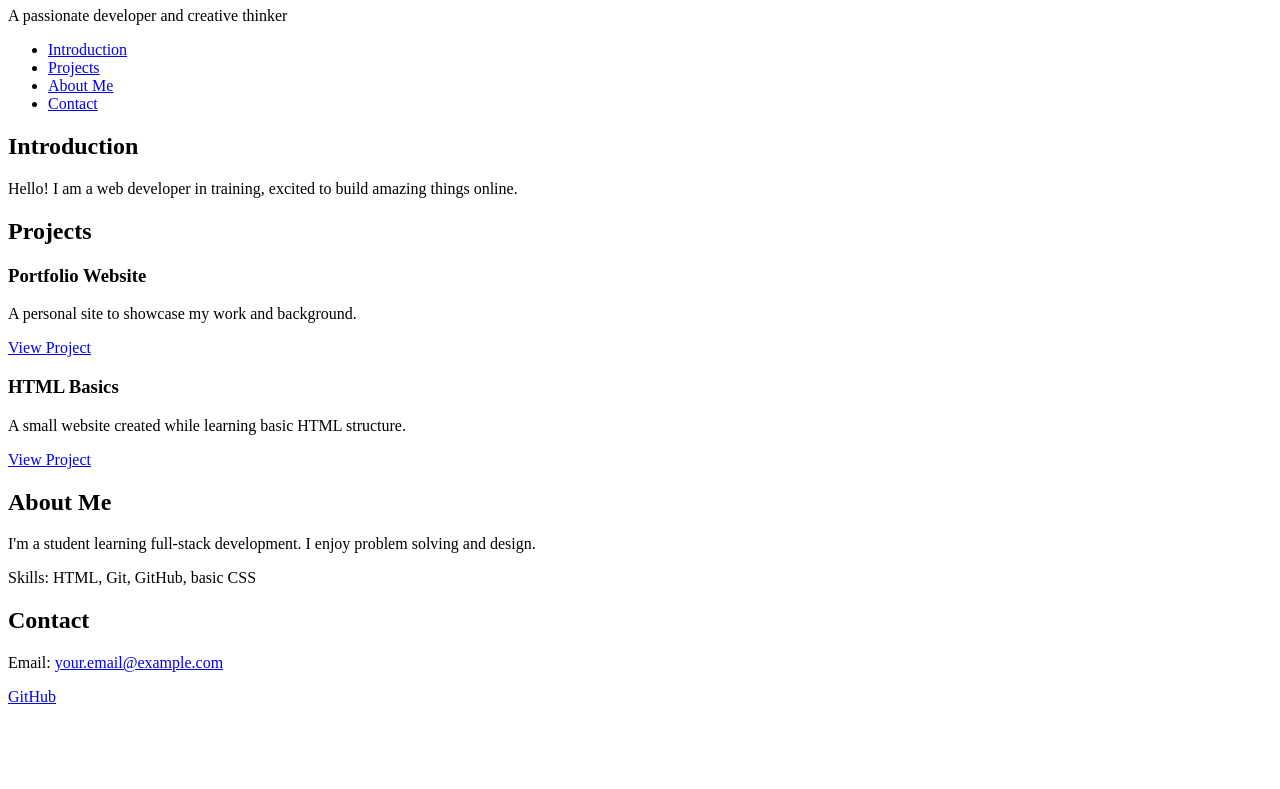
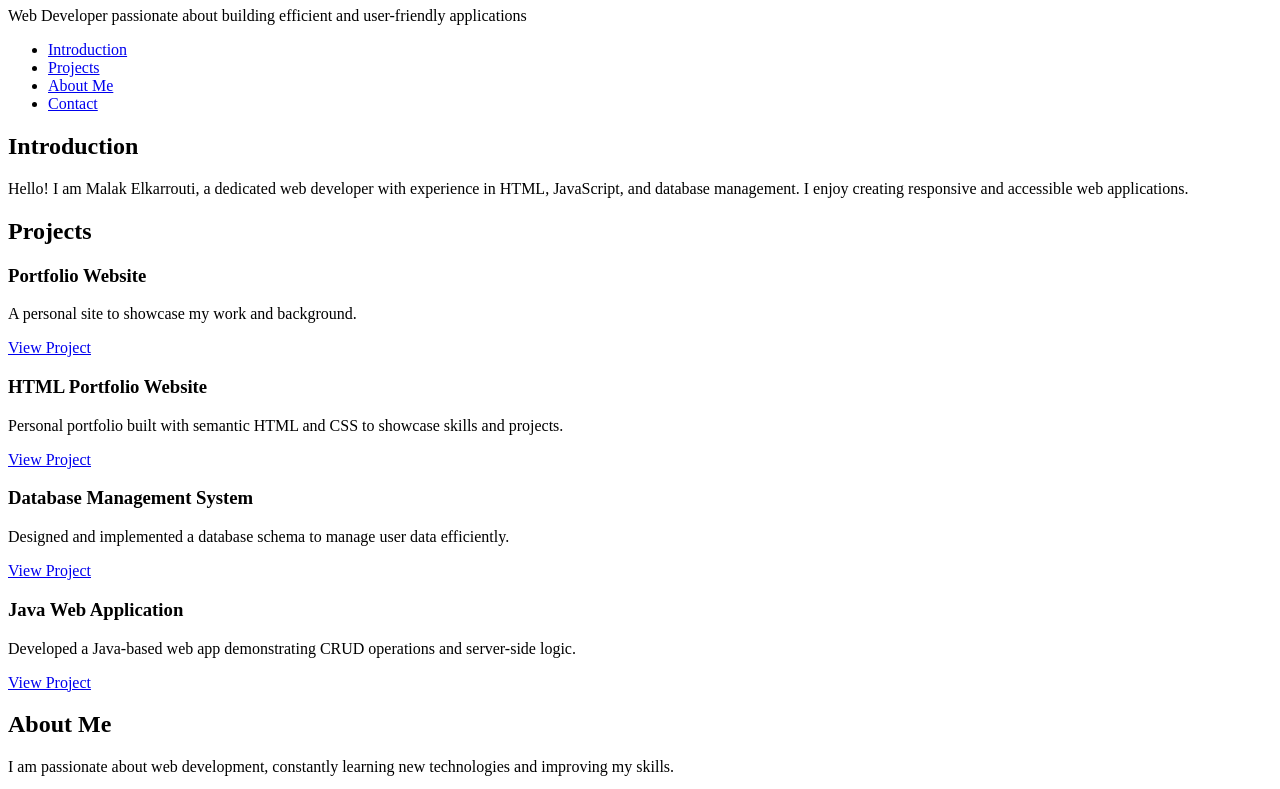
Before and after one commit to mkae3/My_First_Portfolio, a plain HTML site: page portfolio/index.html in a window 1280 px wide. Shown: the part 73-862 px from the top of the page. Before the commit the page ends 800 px from the top, so only its background shows below. Drawn offline with Linux system fonts and the light colour scheme.

Commit message:
Add personal portfolio page for Malak Elkarrouti

```diff
--- a/portfolio/index.html
+++ b/portfolio/index.html
@@ -2,12 +2,12 @@
 <html lang="en">
 <head>
   <meta charset="utf-8" />
-  <title>mkae3 - Personal Portfolio</title>
+  <title>Malak Elkarrouti - Personal Portfolio</title>
 </head>
 <body>
   <header>
-    <h1>mkae3</h1>
-    <p>A passionate developer and creative thinker</p>
+    <h1>Malak Elkarrouti</h1>
+    <p>Web Developer passionate about building efficient and user-friendly applications</p>
   </header>
 
   <nav>
@@ -21,7 +21,7 @@
 
   <section id="introduction">
     <h2>Introduction</h2>
-    <p>Hello! I am a web developer in training, excited to build amazing things online.</p>
+    <p>Hello! I am Malak Elkarrouti, a dedicated web developer with experience in HTML, JavaScript, and database management. I enjoy creating responsive and accessible web applications.</p>
   </section>
 
   <section id="projects">
@@ -34,25 +34,37 @@
     </article>
 
     <article class="project">
-      <h3>HTML Basics</h3>
-      <p>A small website created while learning basic HTML structure.</p>
+      <h3>HTML Portfolio Website</h3>
+      <p>Personal portfolio built with semantic HTML and CSS to showcase skills and projects.</p>
       <a href="https://github.com/mkae3/My_First_Portfolio" target="_blank">View Project</a>
+    </article>
+
+    <article class="project">
+      <h3>Database Management System</h3>
+      <p>Designed and implemented a database schema to manage user data efficiently.</p>
+      <a href="https://github.com/mkae3/DB-Management-System" target="_blank">View Project</a>
+    </article>
+
+    <article class="project">
+      <h3>Java Web Application</h3>
+      <p>Developed a Java-based web app demonstrating CRUD operations and server-side logic.</p>
+      <a href="https://github.com/mkae3/Java-Web-App" target="_blank">View Project</a>
     </article>
   </section>
 
   <section id="about">
     <h2>About Me</h2>
-    <p>I'm a student learning full-stack development. I enjoy problem solving and design.</p>
-    <p>Skills: HTML, Git, GitHub, basic CSS</p>
+    <p>I am passionate about web development, constantly learning new technologies and improving my skills.</p>
+    <p>Skills: HTML, CSS, JavaScript, Java, SQL, Git, GitHub</p>
+    <p>Interests: Building intuitive user interfaces, backend development, database design, and problem-solving.</p>
   </section>
 
   <section id="contact">
     <h2>Contact</h2>
-    <p>Email: <a href="mailto:your.email@example.com">your.email@example.com</a></p>
+    <p>Email: <a href="mailto:mariarooy545@gmail.com">mariarooy545@gmail.com</a></p>
     <p>
-      <!-- Example social link, replace with your actual URL -->
       <a href="https://github.com/mkae3" target="_blank">GitHub</a>
     </p>
-    </section>
+  </section>
 </body>
 </html>
```
